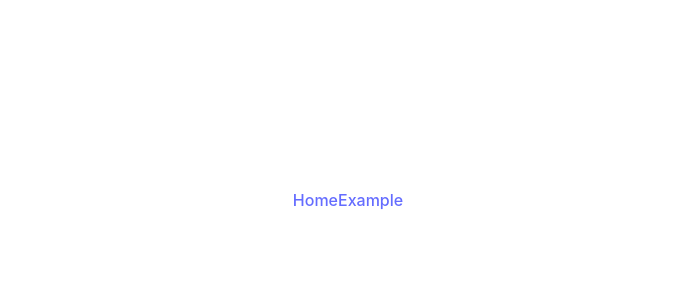
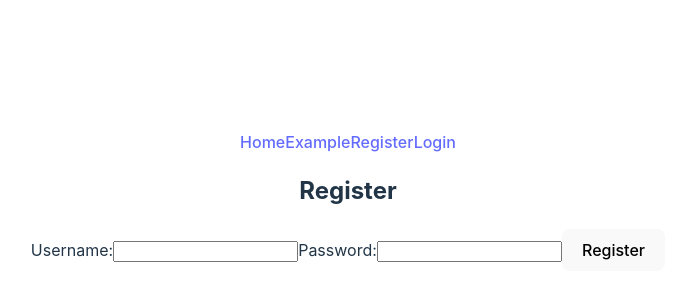
Before and after one commit to gastonalonso/budget-bee, a React (Vite) app in the folder app/: page /register in a window 1280 px wide. Before the commit this address had no page. Shown: the part 200-500 px from the top of the page, without its empty margins (292-968 px from the left). Built offline with nearby package versions, Linux system fonts and the light colour scheme; no server answers.

Commit message:
Basic auth routes

```diff
--- a/app/package.json
+++ b/app/package.json
@@ -10,6 +10,7 @@
     "preview": "vite preview"
   },
   "dependencies": {
+    "axios": "^1.7.9",
     "prettier": "^3.5.0",
     "react": "^19.0.0",
     "react-dom": "^19.0.0",
@@ -26,6 +27,8 @@
     "eslint-plugin-react-hooks": "^5.0.0",
     "eslint-plugin-react-refresh": "^0.4.18",
     "globals": "^15.14.0",
+    "sharp": "^0.33.5",
+    "sharp-ico": "^0.1.5",
     "typescript": "~5.7.2",
     "typescript-eslint": "^8.20.0",
     "vite": "^6.0.11",
--- a/app/src/App.tsx
+++ b/app/src/App.tsx
@@ -1,19 +1,64 @@
+import { useEffect, useState } from 'react'
 import { Link, Route, BrowserRouter as Router, Routes } from 'react-router-dom'
 
 import './App.css'
+import ProtectedRoute from './components/ProtectedRoute'
 import Example from './pages/Example'
 import Home from './pages/Home'
+import Login from './pages/Login'
+import Logout from './pages/Logout'
+import Register from './pages/Register'
 
 function App() {
+  const [isAuthenticated, setIsAuthenticated] = useState(false)
+
+  useEffect(() => {
+    // Check if the user is authenticated
+    const checkAuth = async () => {
+      const response = await fetch('/api/check-auth', {
+        credentials: 'include',
+      })
+      const data = await response.json()
+      setIsAuthenticated(data.isAuthenticated)
+    }
+    checkAuth()
+  }, [])
+
   return (
     <Router>
       <nav>
         <Link to="/">Home</Link>
         <Link to="/example">Example</Link>
+        {isAuthenticated ? (
+          <>
+            <Link to="/logout">Logout</Link>
+          </>
+        ) : (
+          <>
+            <Link to="/register">Register</Link>
+            <Link to="/login">Login</Link>
+          </>
+        )}
       </nav>
       <Routes>
         <Route path="/" element={<Home />} />
-        <Route path="/example" element={<Example />} />
+        <Route
+          path="/example"
+          element={
+            <ProtectedRoute isAuthenticated={isAuthenticated}>
+              <Example />
+            </ProtectedRoute>
+          }
+        />
+        <Route path="/register" element={<Register />} />
+        <Route
+          path="/login"
+          element={<Login setIsAuthenticated={setIsAuthenticated} />}
+        />
+        <Route
+          path="/logout"
+          element={<Logout setIsAuthenticated={setIsAuthenticated} />}
+        />
       </Routes>
     </Router>
   )
--- /dev/null
+++ b/app/src/components/ProtectedRoute.tsx
@@ -0,0 +1,17 @@
+import { JSX } from 'react'
+import { Navigate } from 'react-router-dom'
+
+function ProtectedRoute({
+  isAuthenticated,
+  children,
+}: {
+  isAuthenticated: boolean
+  children: JSX.Element
+}) {
+  if (!isAuthenticated) {
+    return <Navigate to="/login" />
+  }
+  return children
+}
+
+export default ProtectedRoute
--- /dev/null
+++ b/app/src/pages/Login.tsx
@@ -0,0 +1,53 @@
+import { useState } from 'react'
+import { useNavigate } from 'react-router-dom'
+
+function Login({
+  setIsAuthenticated,
+}: {
+  setIsAuthenticated: (isAuthenticated: boolean) => void
+}) {
+  const [email, setEmail] = useState('')
+  const [password, setPassword] = useState('')
+  const navigate = useNavigate()
+
+  const handleSubmit = async (e: React.FormEvent) => {
+    e.preventDefault()
+    const response = await fetch('/api/auth/login', {
+      method: 'POST',
+      headers: {
+        'Content-Type': 'application/json',
+      },
+      body: JSON.stringify({ email, password }),
+      credentials: 'include',
+    })
+    if (response.ok) {
+      setIsAuthenticated(true)
+      navigate('/')
+    }
+  }
+
+  return (
+    <form onSubmit={handleSubmit}>
+      <h2>Login</h2>
+      <label>
+        Email:
+        <input
+          type="text"
+          value={email}
+          onChange={(e) => setEmail(e.target.value)}
+        />
+      </label>
+      <label>
+        Password:
+        <input
+          type="password"
+          value={password}
+          onChange={(e) => setPassword(e.target.value)}
+        />
+      </label>
+      <button type="submit">Login</button>
+    </form>
+  )
+}
+
+export default Login
--- /dev/null
+++ b/app/src/pages/Logout.tsx
@@ -0,0 +1,26 @@
+import { useEffect } from 'react'
+import { useNavigate } from 'react-router-dom'
+
+function Logout({
+  setIsAuthenticated,
+}: {
+  setIsAuthenticated: (isAuthenticated: boolean) => void
+}) {
+  const navigate = useNavigate()
+
+  useEffect(() => {
+    const logout = async () => {
+      await fetch('/api/logout', {
+        method: 'POST',
+        credentials: 'include',
+      })
+      setIsAuthenticated(false)
+      navigate('/')
+    }
+    logout()
+  }, [navigate, setIsAuthenticated])
+
+  return null
+}
+
+export default Logout
--- /dev/null
+++ b/app/src/pages/Register.tsx
@@ -0,0 +1,47 @@
+import { useState } from 'react'
+import { useNavigate } from 'react-router-dom'
+
+function Register() {
+  const [username, setUsername] = useState('')
+  const [password, setPassword] = useState('')
+  const navigate = useNavigate()
+
+  const handleSubmit = async (e: React.FormEvent) => {
+    e.preventDefault()
+    const response = await fetch('/api/register', {
+      method: 'POST',
+      headers: {
+        'Content-Type': 'application/json',
+      },
+      body: JSON.stringify({ username, password }),
+    })
+    if (response.ok) {
+      navigate('/login')
+    }
+  }
+
+  return (
+    <form onSubmit={handleSubmit}>
+      <h2>Register</h2>
+      <label>
+        Username:
+        <input
+          type="text"
+          value={username}
+          onChange={(e) => setUsername(e.target.value)}
+        />
+      </label>
+      <label>
+        Password:
+        <input
+          type="password"
+          value={password}
+          onChange={(e) => setPassword(e.target.value)}
+        />
+      </label>
+      <button type="submit">Register</button>
+    </form>
+  )
+}
+
+export default Register
```
Also changed, not shown: 1 other file (tests, documents, lock files or other folders).
